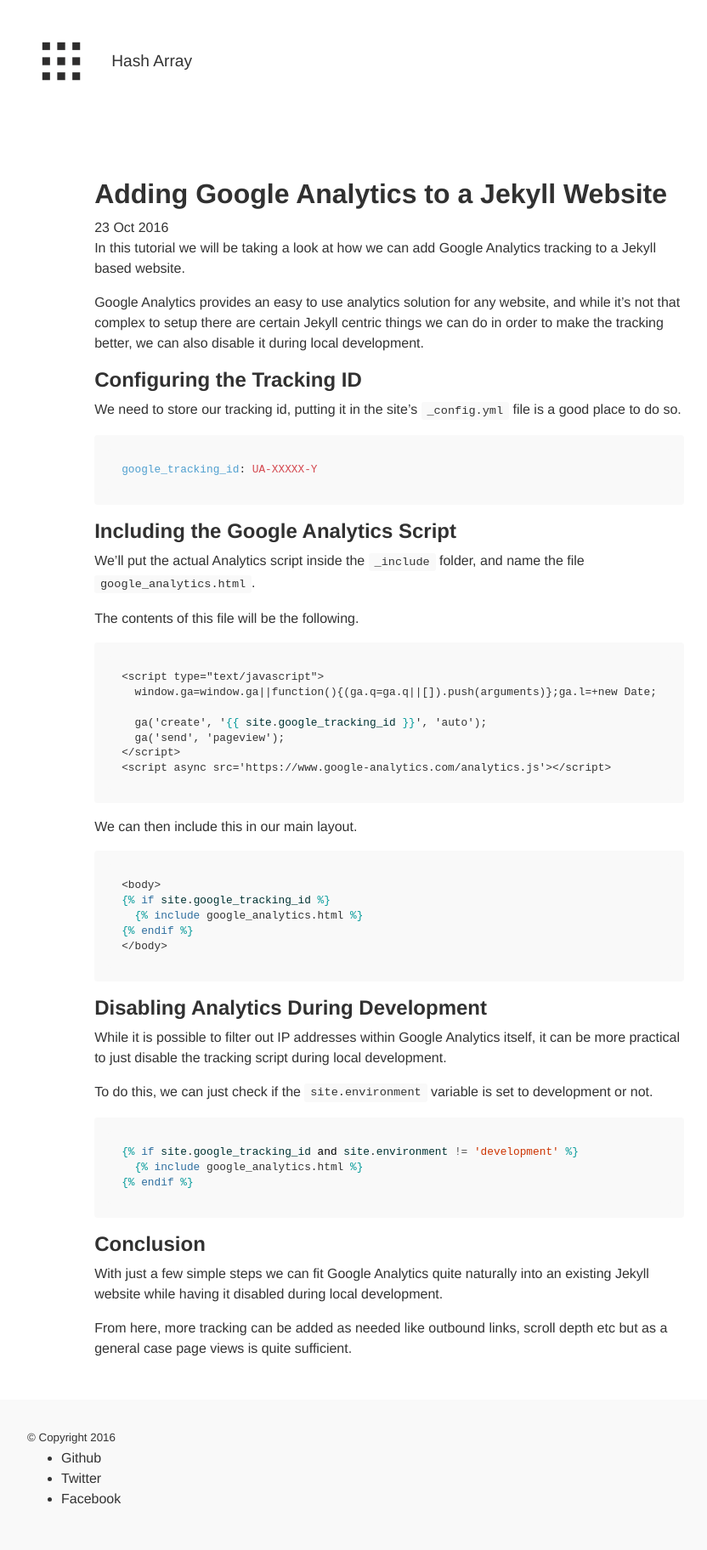
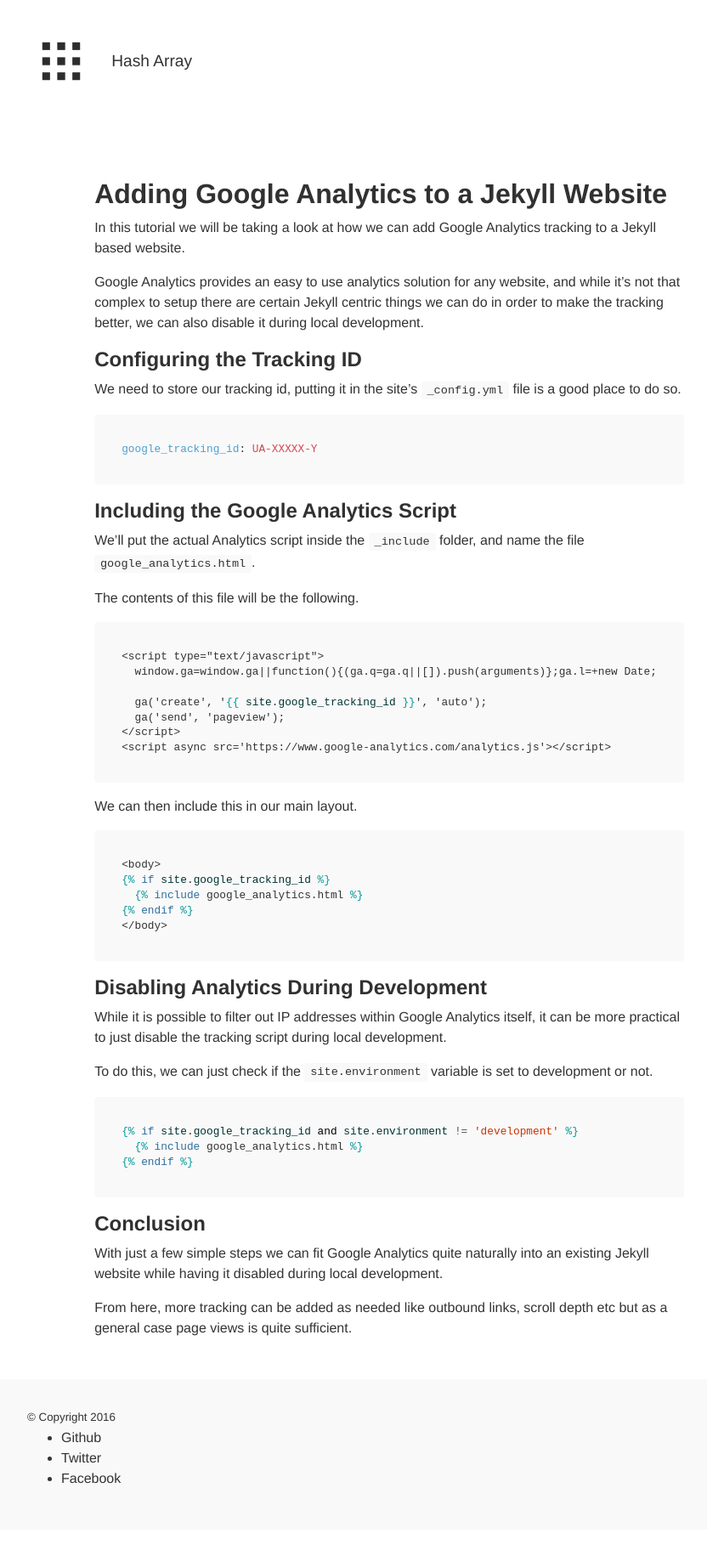
Before and after one commit to hasharray/hasharray, a Jekyll site: the page built from _tutorials/jekyll/adding-google-analytics-to-a-jekyll-website.md, in a window 1280 px wide. Shown: the whole page at 85% size, without its empty margins (32-864 px from the left). Built offline with Jekyll 4.4.1, drawn with Linux system fonts in a browser that asks for light colours; comment, search, counter and statistics services are not loaded; after the commit the page ends 1800 px from its top, so only the background shows below that.

Commit message:
Remove dates from tutorials

```diff
--- a/_layouts/tutorial.html
+++ b/_layouts/tutorial.html
@@ -5,9 +5,6 @@
 <section class="content-main">
   <article class="tutorial">
     <h1 class="tutorial-title">{{ page.title }}</h1>
-    {% if page.date %}
-      <time class="tutorial-date" datetime="{{ page.date | date_to_xmlschema }}">{{ page.date | date_to_string }}</time>
-    {% endif %}
 
     {{ content }}
   </article>
--- a/index.html
+++ b/index.html
@@ -12,10 +12,6 @@
         </a>
       </h1>
 
-      {% if tutorial.date %}
-        <time datetime="{{ tutorial.date | date_to_xmlschema }}" class="tutorial-date">{{ tutorial.date | date_to_string }}</time>
-      {% endif %}
-
       {{ tutorial.content | markdownify | split: "</p>" | first }}
     </li>
   {% endfor %}
```
